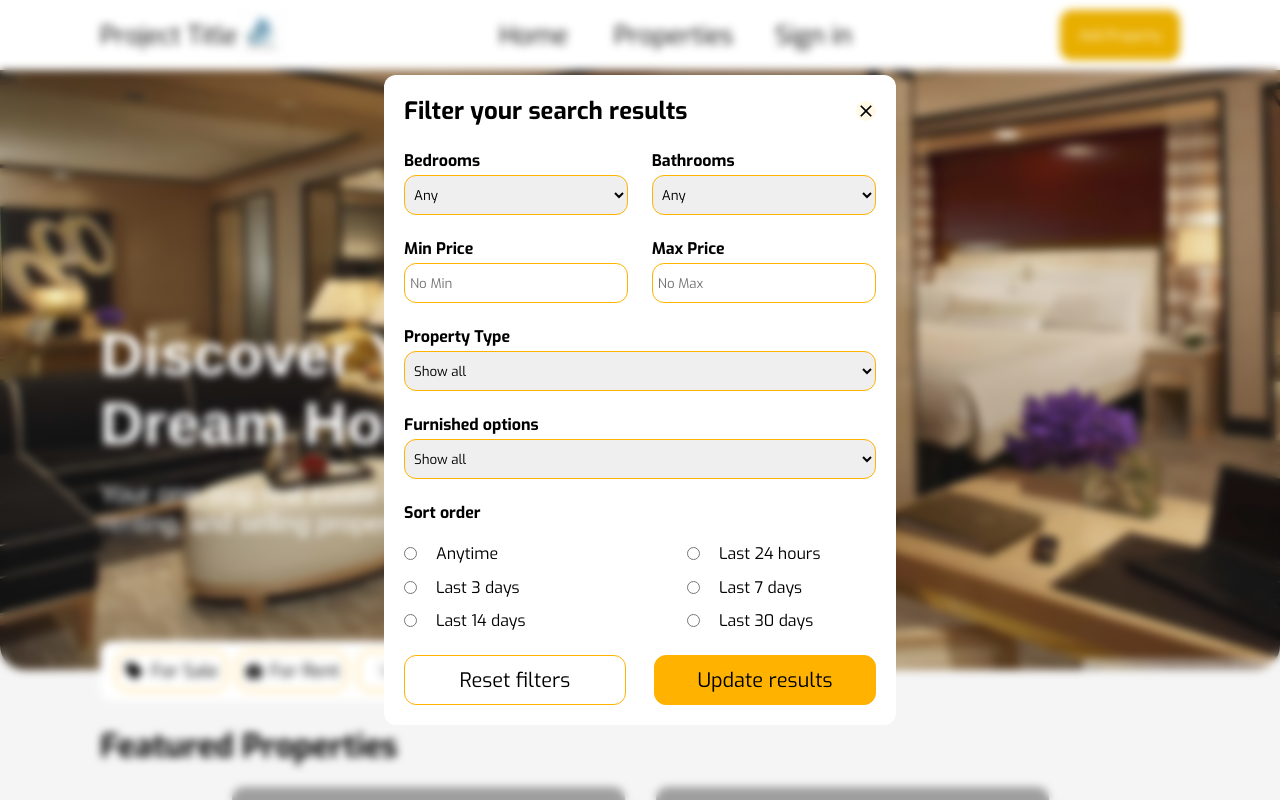
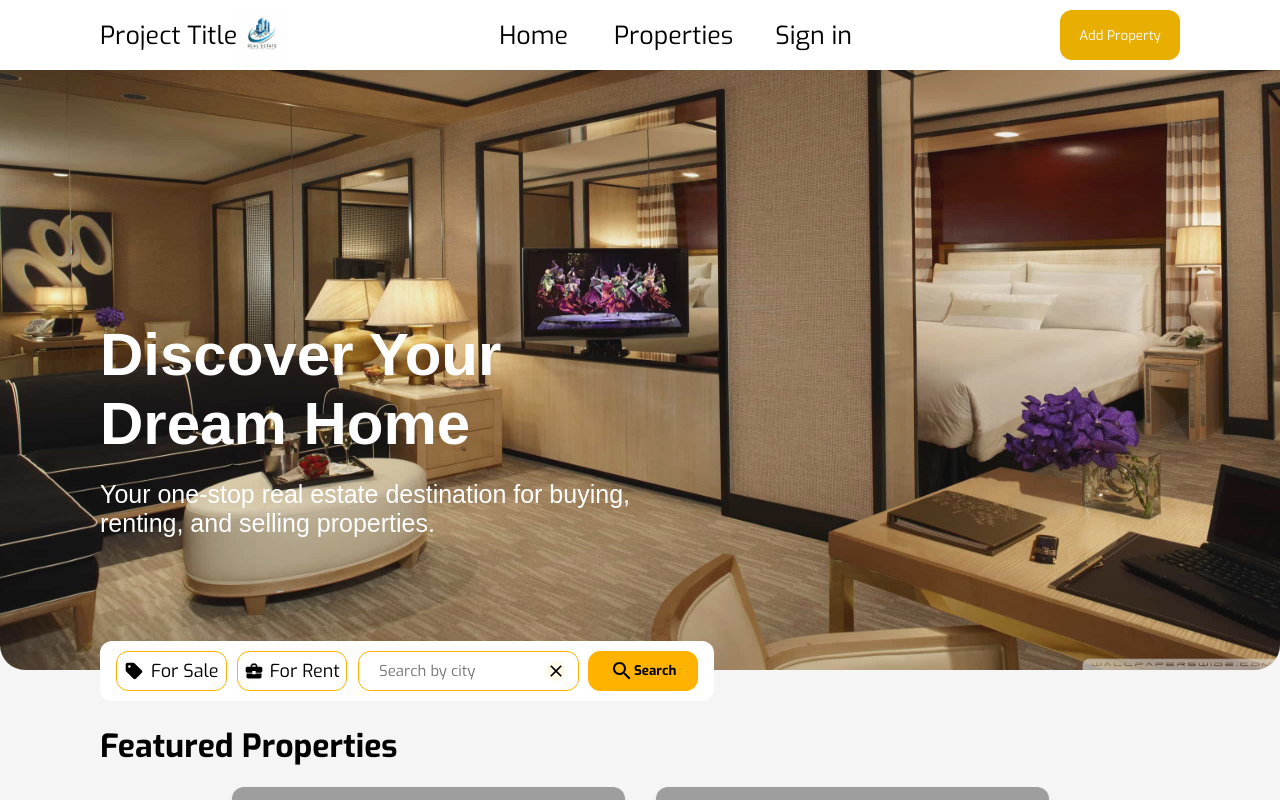
Before and after one commit to AhmedAmgadElsharkawy/Real-Estate-Property-Management, a React (Vite) app in the folder client/: page / in a window 1280 px wide. Shown: the top 800 px of the page. Built offline with nearby package versions, Linux system fonts and the light colour scheme; grey boxes are pictures that could not be loaded.

Commit message:
adding the filter search component to the properties page

```diff
--- a/client/src/components/Filter Search/FilterSearch.jsx
+++ b/client/src/components/Filter Search/FilterSearch.jsx
@@ -1,8 +1,9 @@
+/* eslint-disable react/prop-types */
 import styles from './FilterSearch.module.css';
 import { useState } from 'react';
 import CloseIcon from '@mui/icons-material/Close';
 
-function FilterSearch() {
+function FilterSearch({onClose}) {
     const [filters, setFilters] = useState({
         bedrooms: "",
         bathrooms: "",
@@ -19,12 +20,13 @@ function FilterSearch() {
         setFilters({...filters, [name]: value});
         console.log(name, value)
     }
+
     return (
         <div className={styles.mainDiv}>
             <div className={styles.filterDiv}>
                 <div className={styles.titleDiv}>
                     <h2>Filter your search results</h2>
-                    <button className={styles.closeButton}><div className={styles.closeButtonSmallerDiv}><CloseIcon fontSize="small"/></div></button>
+                    <button className={styles.closeButton} onClick={onClose}><div className={styles.closeButtonSmallerDiv}><CloseIcon fontSize="small"/></div></button>
                 </div>
 
                 <div className={styles.smallChooseDiv}>
--- a/client/src/pages/Home/Home.jsx
+++ b/client/src/pages/Home/Home.jsx
@@ -16,7 +16,6 @@ import UsbOffIcon from '@mui/icons-material/UsbOff';
 import SupportAgentIcon from '@mui/icons-material/SupportAgent';
 import ReviewCard from "../../components/Review Card/ReviewCard.jsx";
 import data from "../Properties/temporaryData.json";
-import FilterSearch from "../../components/Filter Search/FilterSearch.jsx";
 
 function Home() {
   const [cityName, setCityName] = useState("");
@@ -80,8 +79,6 @@ function Home() {
           <ReviewCard/>
         </div>
       </div>
-
-      <FilterSearch />
     </div>
   )
 }
--- a/client/src/pages/Properties/Properties.jsx
+++ b/client/src/pages/Properties/Properties.jsx
@@ -5,6 +5,7 @@ import { useState } from "react";
 import SearchIcon from '@mui/icons-material/Search';
 import TuneIcon from '@mui/icons-material/Tune';
 import data from "./temporaryData.json";
+import FilterSearch from "../../components/Filter Search/FilterSearch";
 
 function Properties() {
     const [selectElementsValues, setSelectElementsValues] = useState({
@@ -15,6 +16,8 @@ function Properties() {
         propertyType: "",
         sortOrder:""
     });
+
+    const [filterVisibility, setFilterVisibility] = useState(false);
 
     const [headerText,setHeaderText] = useState("")
 
@@ -36,6 +39,14 @@ function Properties() {
         const name = event.target.name
         const value = event.target.value
         setSelectElementsValues({ ...selectElementsValues, [name]: value })
+    }
+
+    function openFilter() {
+        setFilterVisibility(true);
+    }
+
+    function closeFilter() {
+        setFilterVisibility(false);
     }
 
     return (
@@ -71,7 +82,7 @@ function Properties() {
                         <select name="propertyType" id="propertyType" value={selectElementsValues.propertyType} onChange={onChangeSelect} className={`${styles.propertyType} ${styles.searchComponent} ${styles.hide}`}>
                             <option value="">Property Type</option>
                         </select>
-                        <button type="button" className={`${styles.filterButton} ${styles.searchComponent}`}><TuneIcon/><span className={styles.hideText}>Filter</span></button>
+                        <button type="button"  onClick={openFilter} className={`${styles.filterButton} ${styles.searchComponent}`}><TuneIcon/><span className={styles.hideText}>Filter</span></button>
                         <button type="submit" className={`${styles.searchComponent} ${styles.submitButton}`}><SearchIcon/><span className={styles.hideText}>Search</span></button>
                     </form>
                 </div>
@@ -92,6 +103,9 @@ function Properties() {
             <Pagination data={data} itemsCount={6}/>
             </div>
             <SignInAlert/>
+
+            {filterVisibility && <FilterSearch onClose={closeFilter}/>}
+
         </>
     )
 }
```
